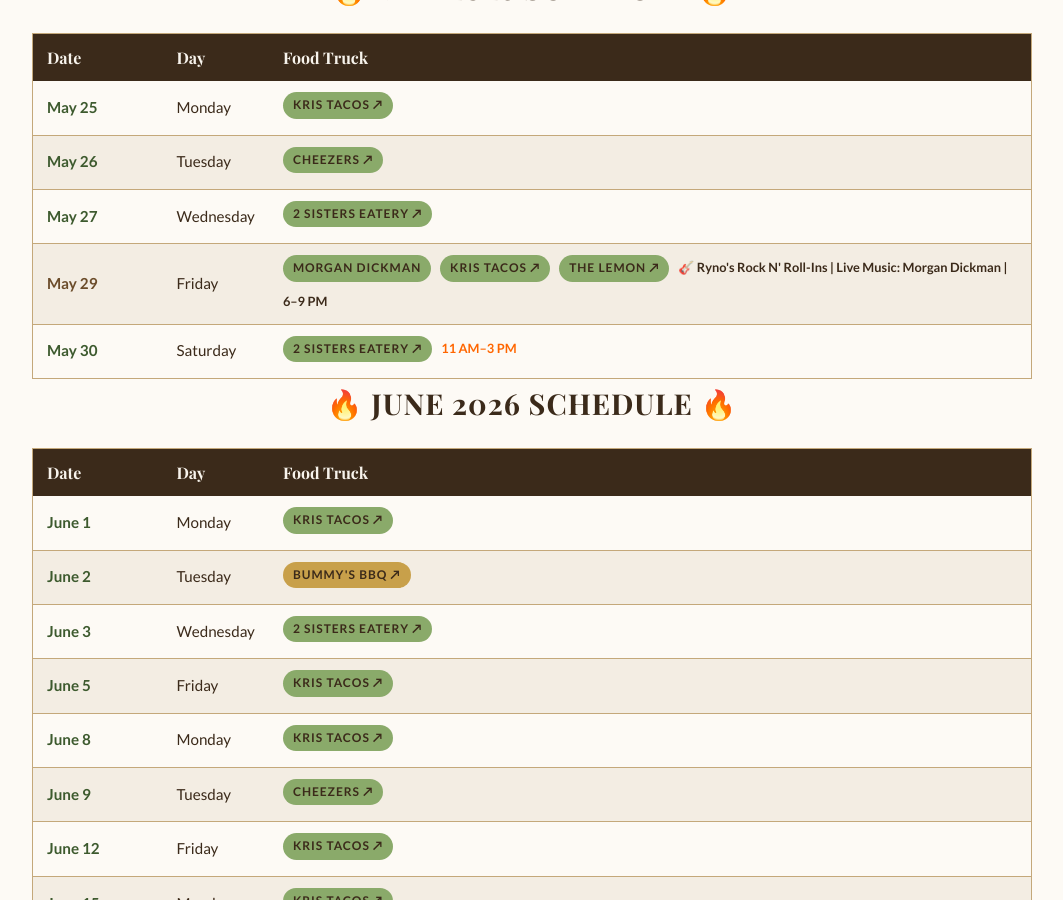
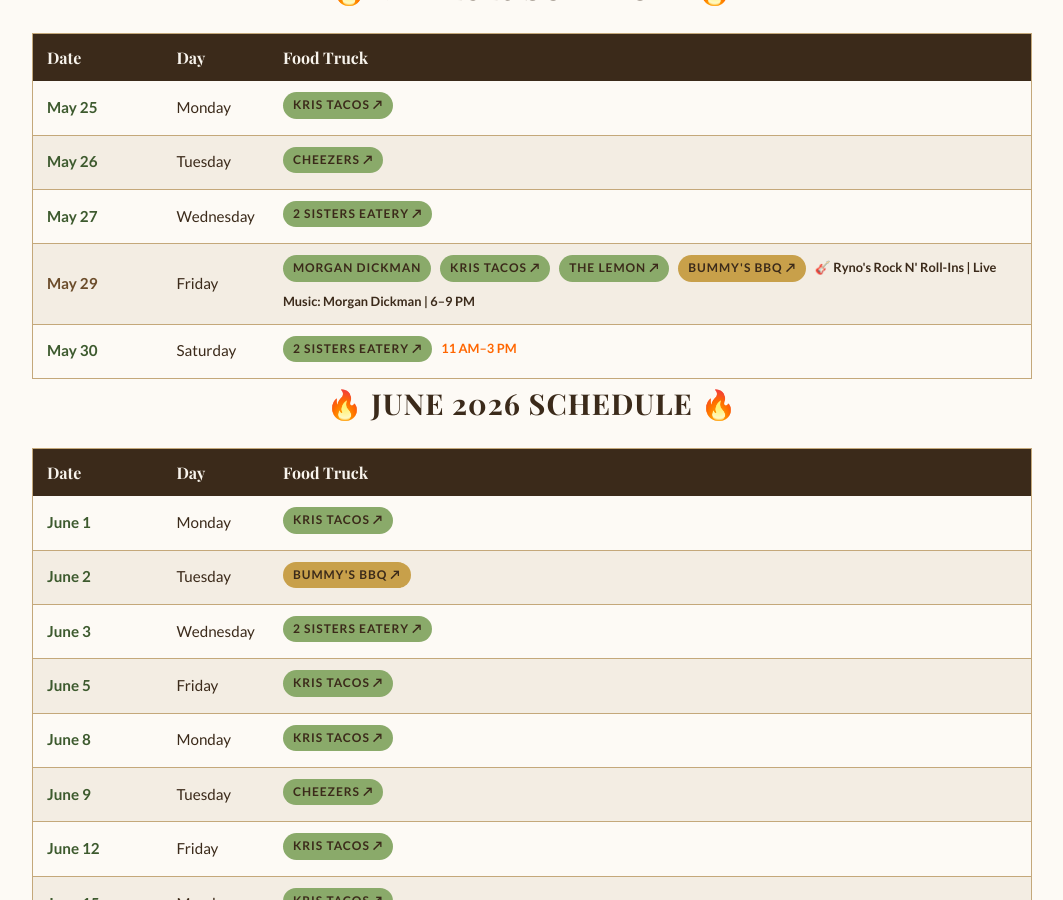
Before and after one commit to blueearthcommunitymarket/blueearthcommunitymarket.github.io, a Jekyll site: the page built from ryno-food-lot/index.html, in a window 1280 px wide and 900 px high, scrolled down 642 px. Shown: the whole window, without its empty margins (108-1171 px from the left). Built offline with Jekyll 4.4.1, drawn with Linux system fonts in a browser that asks for light colours; some web fonts are replaced.

Commit message:
Add Bummy's BBQ to May 29 food truck calendar

```diff
--- a/ryno-food-lot/index.html
+++ b/ryno-food-lot/index.html
@@ -239,7 +239,7 @@
                 <tr><td class="race-date">May 25</td><td>Monday</td><td><span class="tag"><a href="https://www.facebook.com/share/1AquB7sxYj/?mibextid=wwXIfr" target="_blank" rel="noopener" style="color:inherit;text-decoration:none;">Kris Tacos ↗</a></span></td></tr>
                 <tr><td class="race-date">May 26</td><td>Tuesday</td><td><span class="tag"><a href="https://www.facebook.com/share/1CZyABySqK/?mibextid=wwXIfr" target="_blank" rel="noopener" style="color:inherit;text-decoration:none;">Cheezers ↗</a></span></td></tr>
                 <tr><td class="race-date">May 27</td><td>Wednesday</td><td><span class="tag"><a href="https://www.facebook.com/share/18GUPLUwMf/?mibextid=wwXIfr" target="_blank" rel="noopener" style="color:inherit;text-decoration:none;">2 Sisters Eatery ↗</a></span></td></tr>
-                <tr style="background: var(--green-light);"><td class="race-date special-event">May 29</td><td>Friday</td><td><span class="tag">Morgan Dickman</span> <span class="tag"><a href="https://www.facebook.com/share/1AquB7sxYj/?mibextid=wwXIfr" target="_blank" rel="noopener" style="color:inherit;text-decoration:none;">Kris Tacos ↗</a></span> <span class="tag"><a href="https://www.facebook.com/TheLemon1" target="_blank" rel="noopener" style="color:inherit;text-decoration:none;">The Lemon ↗</a></span> <span style="font-size:0.8rem;color: var(--brown-dark);font-weight:700;">🎸 Ryno's Rock N' Roll-Ins | Live Music: Morgan Dickman | 6–9 PM</span></td></tr>
+                <tr style="background: var(--green-light);"><td class="race-date special-event">May 29</td><td>Friday</td><td><span class="tag">Morgan Dickman</span> <span class="tag"><a href="https://www.facebook.com/share/1AquB7sxYj/?mibextid=wwXIfr" target="_blank" rel="noopener" style="color:inherit;text-decoration:none;">Kris Tacos ↗</a></span> <span class="tag"><a href="https://www.facebook.com/TheLemon1" target="_blank" rel="noopener" style="color:inherit;text-decoration:none;">The Lemon ↗</a></span> <span class="tag tag-gold"><a href="https://www.facebook.com/share/1GXr44CKx8/?mibextid=wwXIfr" target="_blank" rel="noopener" style="color:inherit;text-decoration:none;">Bummy's BBQ ↗</a></span> <span style="font-size:0.8rem;color: var(--brown-dark);font-weight:700;">🎸 Ryno's Rock N' Roll-Ins | Live Music: Morgan Dickman | 6–9 PM</span></td></tr>
                 <tr><td class="race-date">May 30</td><td>Saturday</td><td><span class="tag"><a href="https://www.facebook.com/share/18GUPLUwMf/?mibextid=wwXIfr" target="_blank" rel="noopener" style="color:inherit;text-decoration:none;">2 Sisters Eatery ↗</a></span> <span style="font-size:0.8rem;color:#ff6600;font-weight:700;">11 AM–3 PM</span></td></tr>
             </tbody>
         </table>
```
